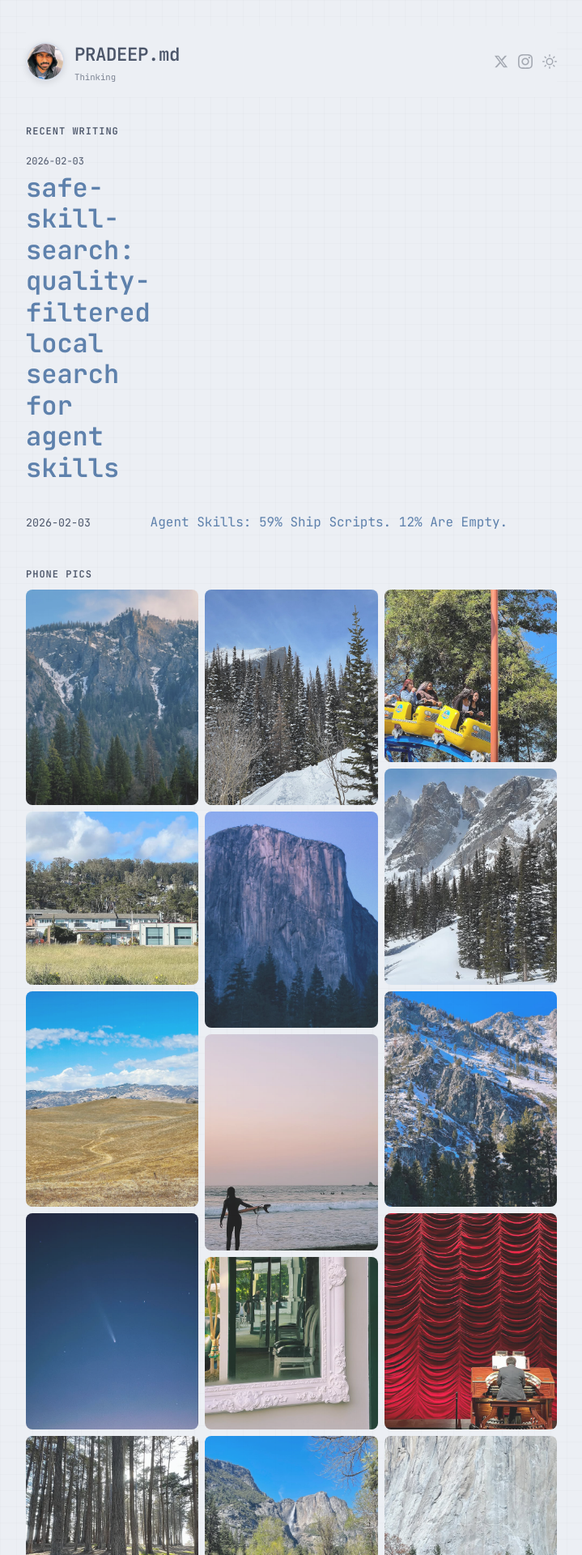
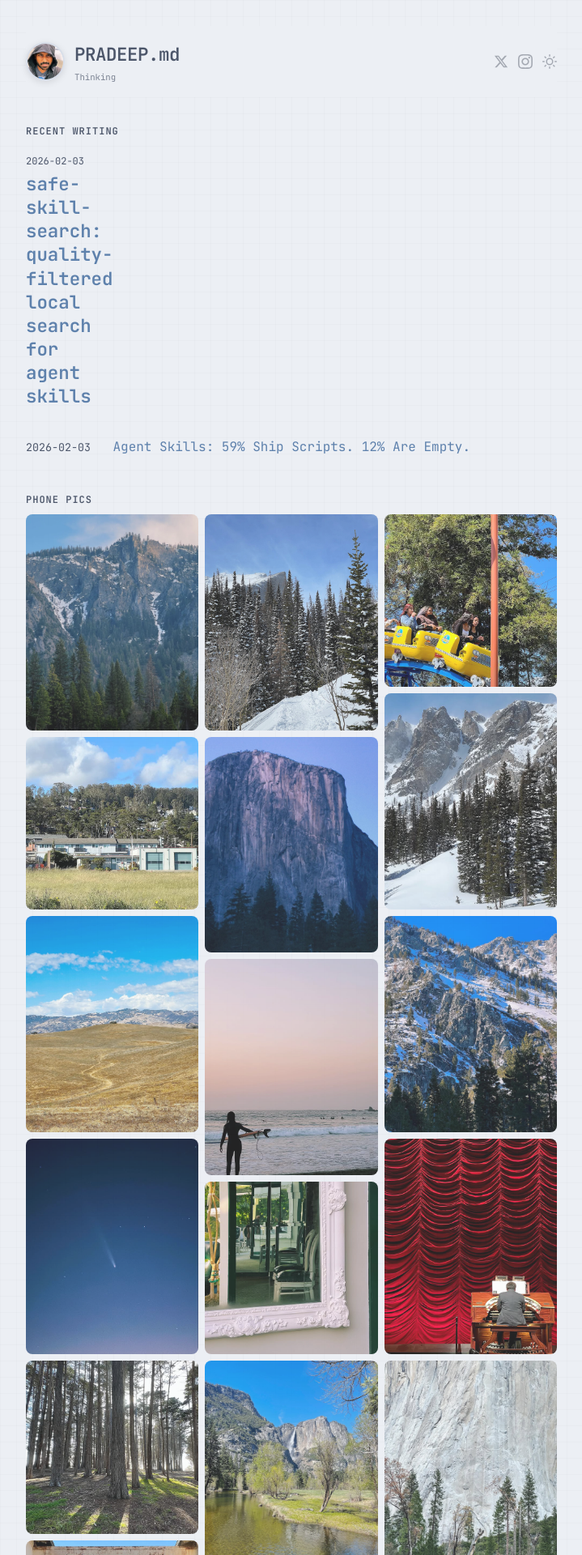
Before and after one commit to skyfallsin/skyfallsin.github.io, a Jekyll site: the page built from index.md, in a window 1280 px wide. Shown: the top 1920 px of the page at 81% size, without its empty margins (280-999 px from the left). Built offline with Jekyll 4.4.1, drawn with Linux system fonts in a browser that asks for light colours; nearby versions of some CDN libraries.

Commit message:
Fix post title sizing on homepage
Amp-Thread-ID: https://ampcode.com/threads/T-019c25b4-869e-74d2-8be3-ab4dbb4b9bc4
Co-authored-by: Amp <amp@ampcode.com>

```diff
--- a/_layouts/default.html
+++ b/_layouts/default.html
@@ -348,9 +348,9 @@
     }
     .post-list--home li:first-child a {
       display: block;
-      font-size: 2rem;
+      font-size: 1.4rem;
       font-weight: 600;
-      line-height: 1.2;
+      line-height: 1.3;
       border-bottom: none;
       padding: 0;
     }
```
